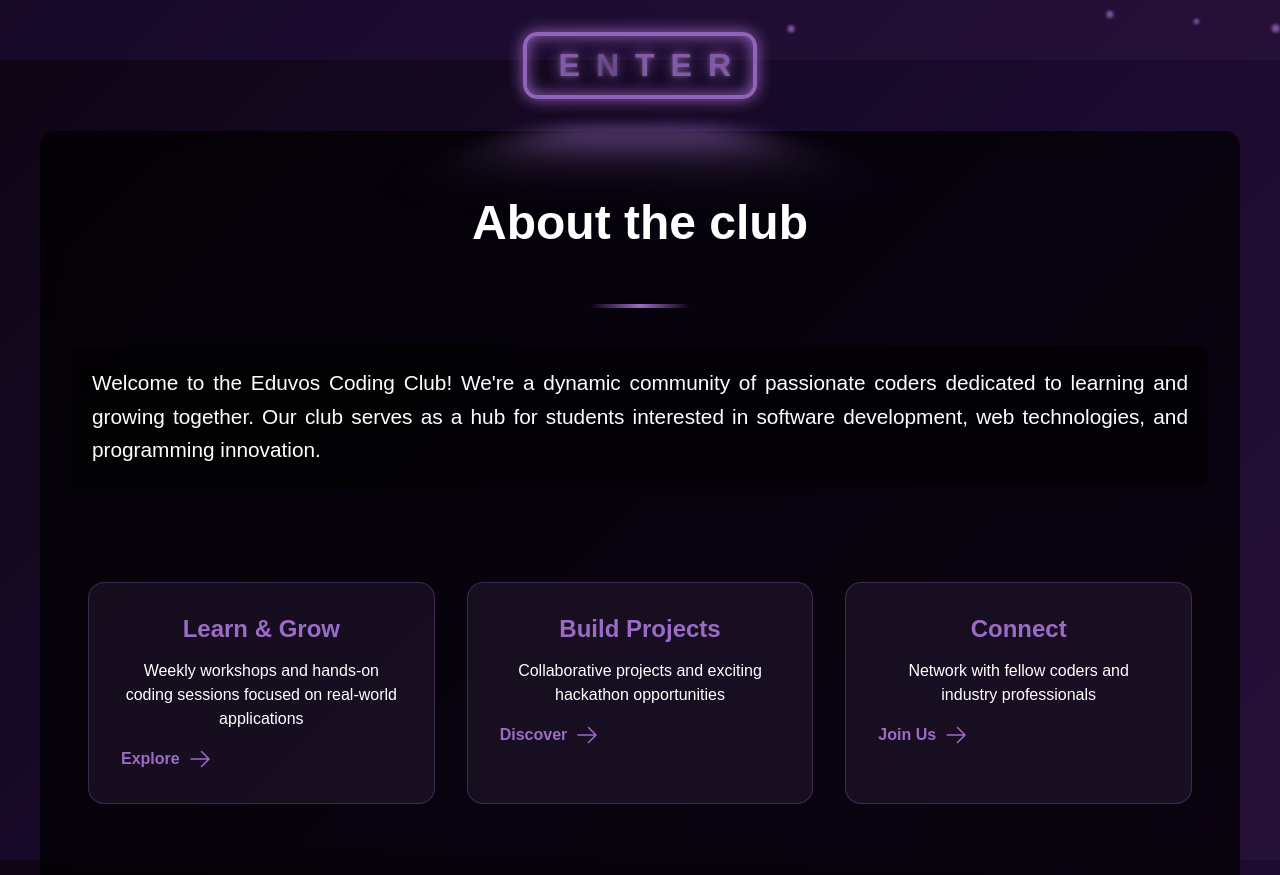
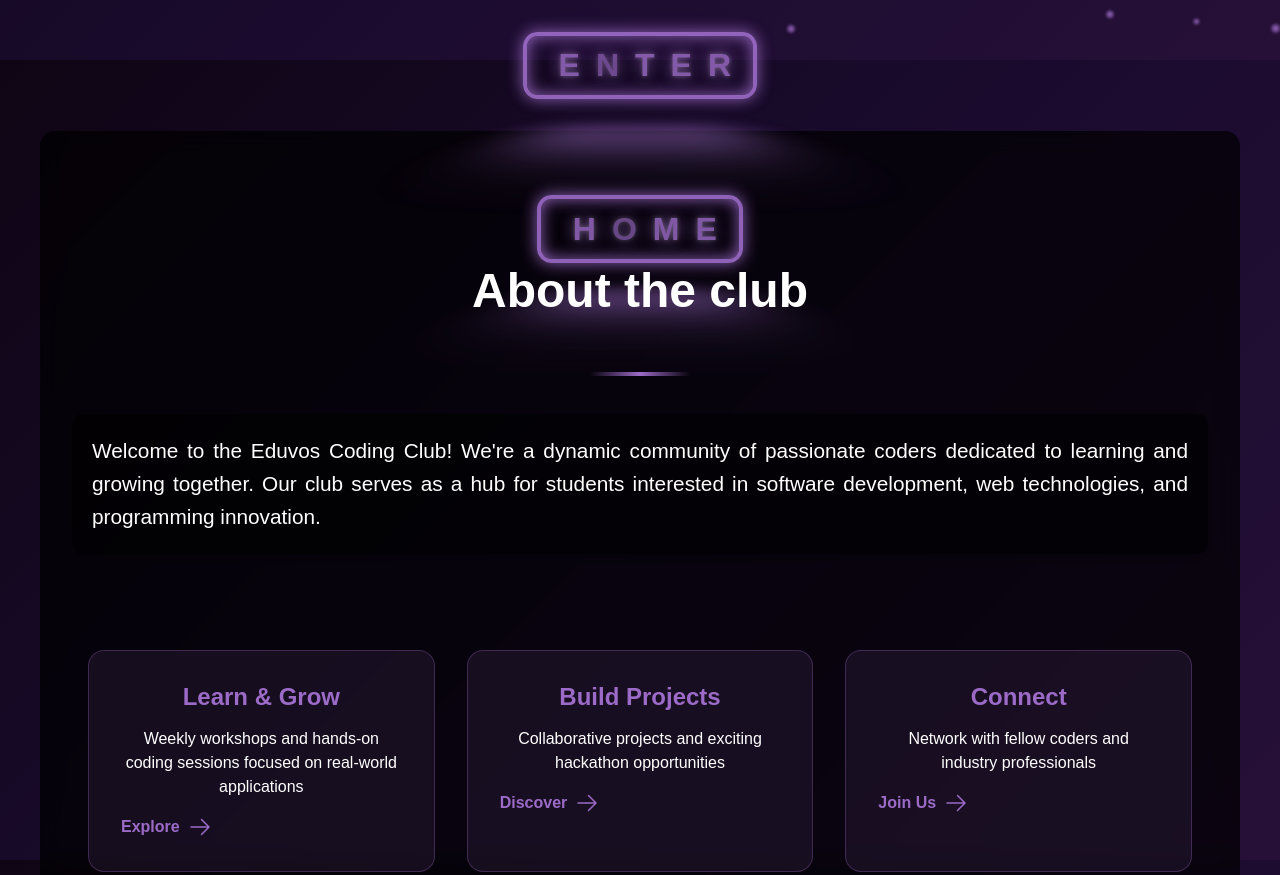
Before and after one commit to PeterBredell/CodingClubFrontPage, a plain HTML site: page index.html in a window 1280 px wide. Shown: the part 740-1615 px from the top of the page. Drawn offline with Linux system fonts and the light colour scheme; a web font is replaced by a local one.

Commit message:
Commit home button

```diff
--- a/index.html
+++ b/index.html
@@ -21,7 +21,7 @@
                 </div>
             </div>
 
-            <h1 class="animated-heading">
+            <h1 class="animated-heading"> <!--Animated heading -->
                 <span class="line">
                     <span>W</span><span>e</span><span>l</span><span>c</span><span>o</span><span>m</span><span>e</span>
                 </span>
@@ -47,7 +47,12 @@
         </div>
     </section>
 
-    <section id="about" class="about-section section">
+    <section id="about" class="about-section section"> <!-- Second section, after clicking on the enter button -->
+        <div class="return-home-btn">
+            <button class="glowing-btn" onclick="returnHome()">
+            <span class="glowing-txt">H<span class="faulty-letter">O</span>ME</span>
+            </button>
+        </div>
         <div class="text-container">
             <div class="title-wrapper">
                 <h2 class="section-title">About the club</h2>
@@ -58,7 +63,7 @@
                 Welcome to the Eduvos Coding Club! We're a dynamic community of passionate coders dedicated to learning and growing together. Our club serves as a hub for students interested in software development, web technologies, and programming innovation.
             </p>
 
-            <div class="about-cards">
+            <div class="about-cards"> <!-- about cards to skip to sections -->
                 <div class="card-hover">
                     <div class="card-hover__content">
                         <h3 class="card-hover__title">Learn &amp; Grow</h3>
--- a/scripts.js
+++ b/scripts.js
@@ -99,3 +99,17 @@ function enterWebsite() {
         aboutSection.scrollIntoView({ behavior: 'smooth' });
     }, 1000);
 }
+
+function returnHome () {
+    const homePage = document.querySelector('.homePage');
+    const aboutSection = document.getElementById('about');
+    const body = document.body;
+
+    homePage.classList.remove('fade-out-up');
+    body.classList.add('no-scroll');
+    homePage.classList.add('fade-in-down');
+
+    setTimeout(() => {
+        window.scrollTo(0, 0);
+    }, 1000);
+}
--- a/styles.css
+++ b/styles.css
@@ -4,6 +4,7 @@
   box-sizing: border-box;
   font-family: "Sarpanch", sans-serif, "serif", monospace;
 }
+
 
 body {
   width: 100%;
@@ -91,12 +92,12 @@ body {
   margin-right: auto;
 }
 
-
+/* Style for each line of the animated heading */
 .animated-heading .line {
   display: block;
 }
 
-
+/* Style for each span within a line of the animated heading */
 .animated-heading .line span {
   position: relative;
   display: inline-block;
@@ -106,7 +107,8 @@ body {
   transform: translateY(30px);
 }
 
-
+/* Animation delays for each span in the animated heading */
+/* This creates a cascading effect where each character appears slightly after the previous one */
 .animated-heading .line span:nth-child(1) { animation-delay: 0.1s; }
 .animated-heading .line span:nth-child(2) { animation-delay: 0.15s; }
 .animated-heading .line span:nth-child(3) { animation-delay: 0.2s; }
@@ -118,7 +120,7 @@ body {
 .animated-heading .line span:nth-child(9) { animation-delay: 0.5s; }
 
 
-@keyframes fadeInUp {
+@keyframes fadeInUp { /* Key frame rule for the fade in animation of the text */
   from {
     transform: translateY(30px);
     opacity: 0;
@@ -129,7 +131,7 @@ body {
   }
 }
 
-.glowing-btn {
+.glowing-btn {  /* Button styles allowing for glowing */
   position: relative;
   color: #9c6bc7;
   cursor: pointer;
@@ -148,7 +150,7 @@ body {
   animation: border-flicker 2s linear infinite;
 }
 
-.glowing-txt {
+.glowing-txt {  /* Text styles allowing for flickering*/
   float: left;
   margin-right: -0.8em;
   -webkit-text-shadow: 0 0 0.125em hsl(0 0% 100% / 0.3), 0 0 0.45em #9c6bc7;
```
